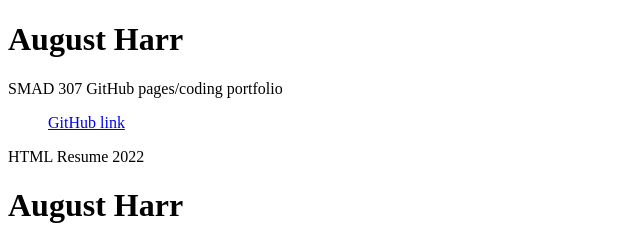
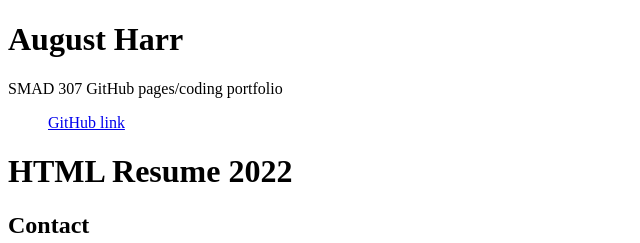
Before and after one commit to augustharr/index.html, a plain HTML site: page index.html in a window 1280 px wide. Shown: the top 243 px of the page, without its empty margins (0-640 px from the left). Drawn offline with Linux system fonts and the light colour scheme.

Commit message:
Update index.html

```diff
--- a/index.html
+++ b/index.html
@@ -12,8 +12,8 @@
 	<ul><a href=augustharr.github.io>GitHub link</a></ul>
 	<!doctype html>
 
-<head>HTML Resume 2022</head>
-	<h1>August Harr</h1>
+<h1>HTML Resume 2022</h1>
+
 <body>
 	<h2>Contact</h2>
 	augustharr12@gmail.com<br>
```
